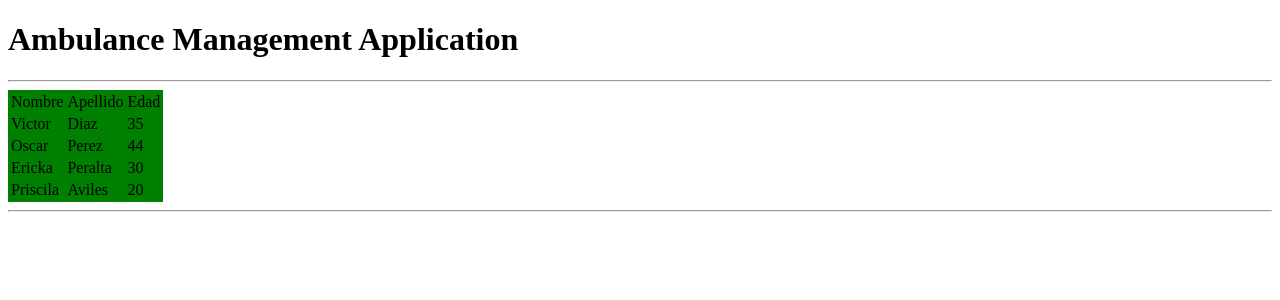
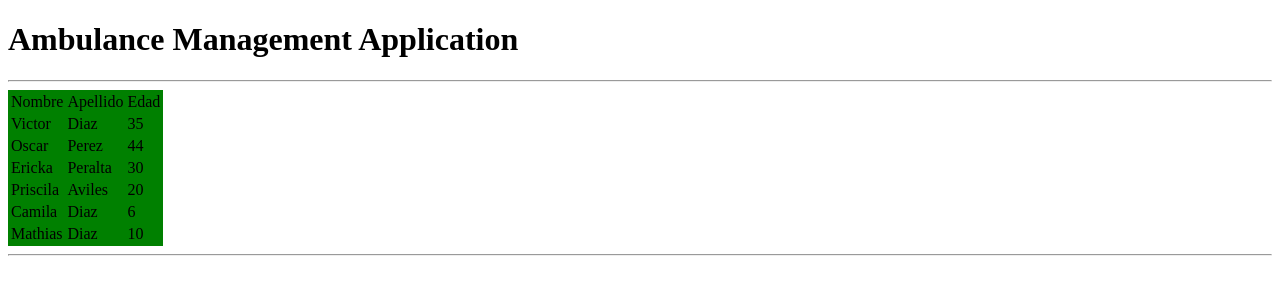
Before and after one commit to vickoman/appAmbulance, an Angular app: page / in a window 1280 px wide. Shown: the top 300 px of the page. Built offline with nearby package versions, Linux system fonts and the light colour scheme.

Commit message:
Add type using interface

```diff
--- a/projects/ambulance/src/app/own.component.ts
+++ b/projects/ambulance/src/app/own.component.ts
@@ -11,7 +11,7 @@ interface User {
     styleUrls: ['./own.component.css']
 })
 export class OwnComponent {
-    listUsers: Array<User> = [
+    listUsers: User[] = [
         {
             name: "Victor",
             lastName: "Diaz",
@@ -31,6 +31,16 @@ export class OwnComponent {
             name: "Priscila",
             lastName: "Aviles",
             age: 20
+        },
+        {
+            name: "Camila",
+            lastName: "Diaz",
+            age: 6
+        },
+        {
+            name: "Mathias",
+            lastName: "Diaz",
+            age: 10
         }
     ];
 
```
